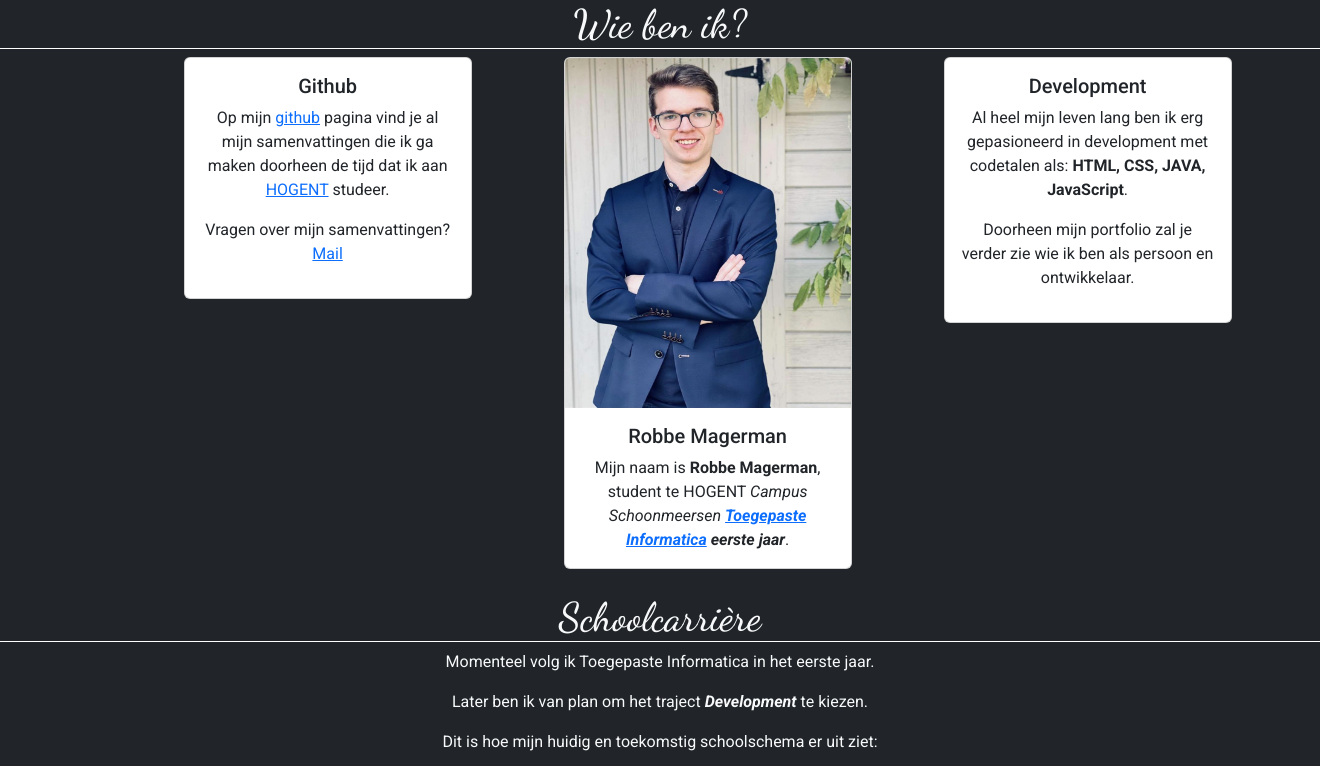
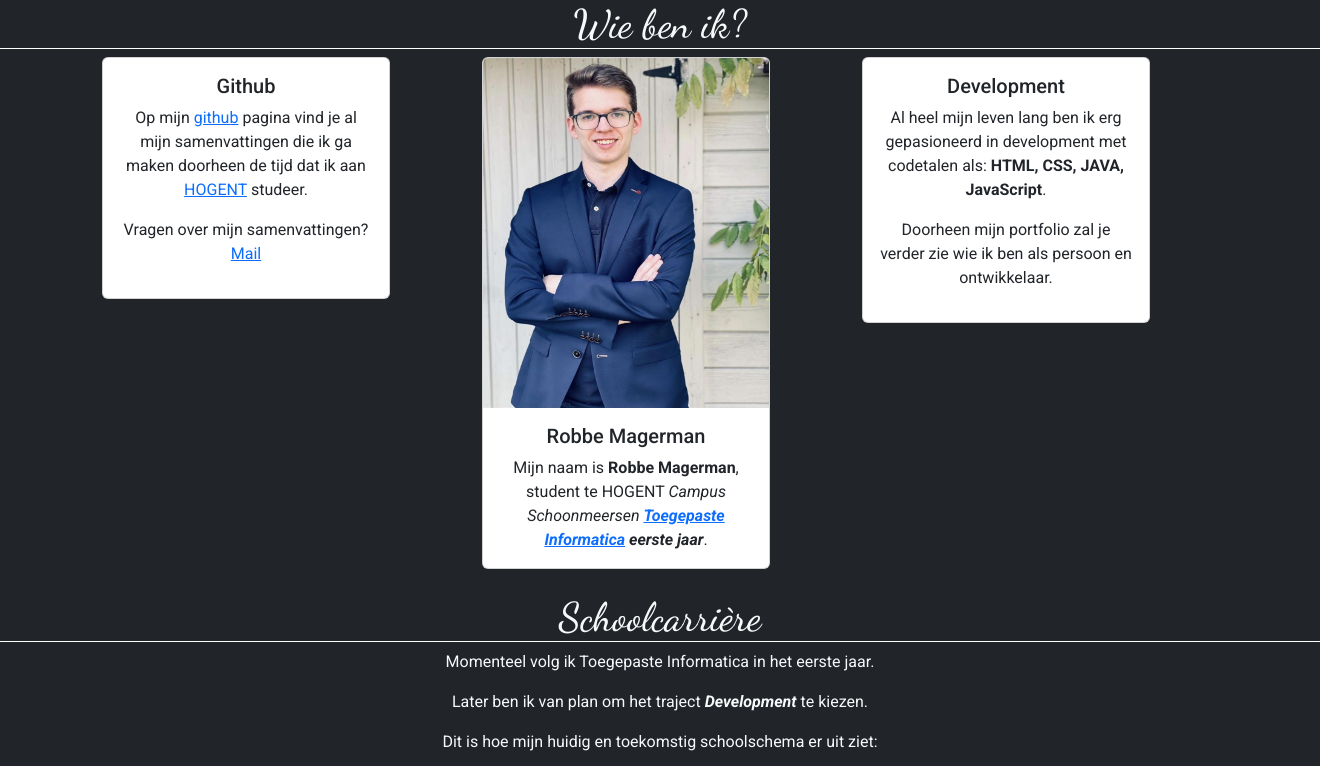
Before and after one commit to Robbe04/robbe04.github.com, a PHP site: page / in a window 1320 px wide. Shown: the part 56-822 px from the top of the page. Run offline with PHP 8.4, Linux system fonts and the light colour scheme.

Commit message:
Update opmaakAlgemeen.css

```diff
--- a/portfolio/opmaak/opmaakAlgemeen.css
+++ b/portfolio/opmaak/opmaakAlgemeen.css
@@ -47,9 +47,9 @@ h1 {
 
 /* PaginaSecties */
 /* Sectie 1 */
-#cards {
+/* #cards {
    margin-left: 13%;
-}
+} */
 
 /* Sectie 2 */
 /* #Schoolcarrière {
```
